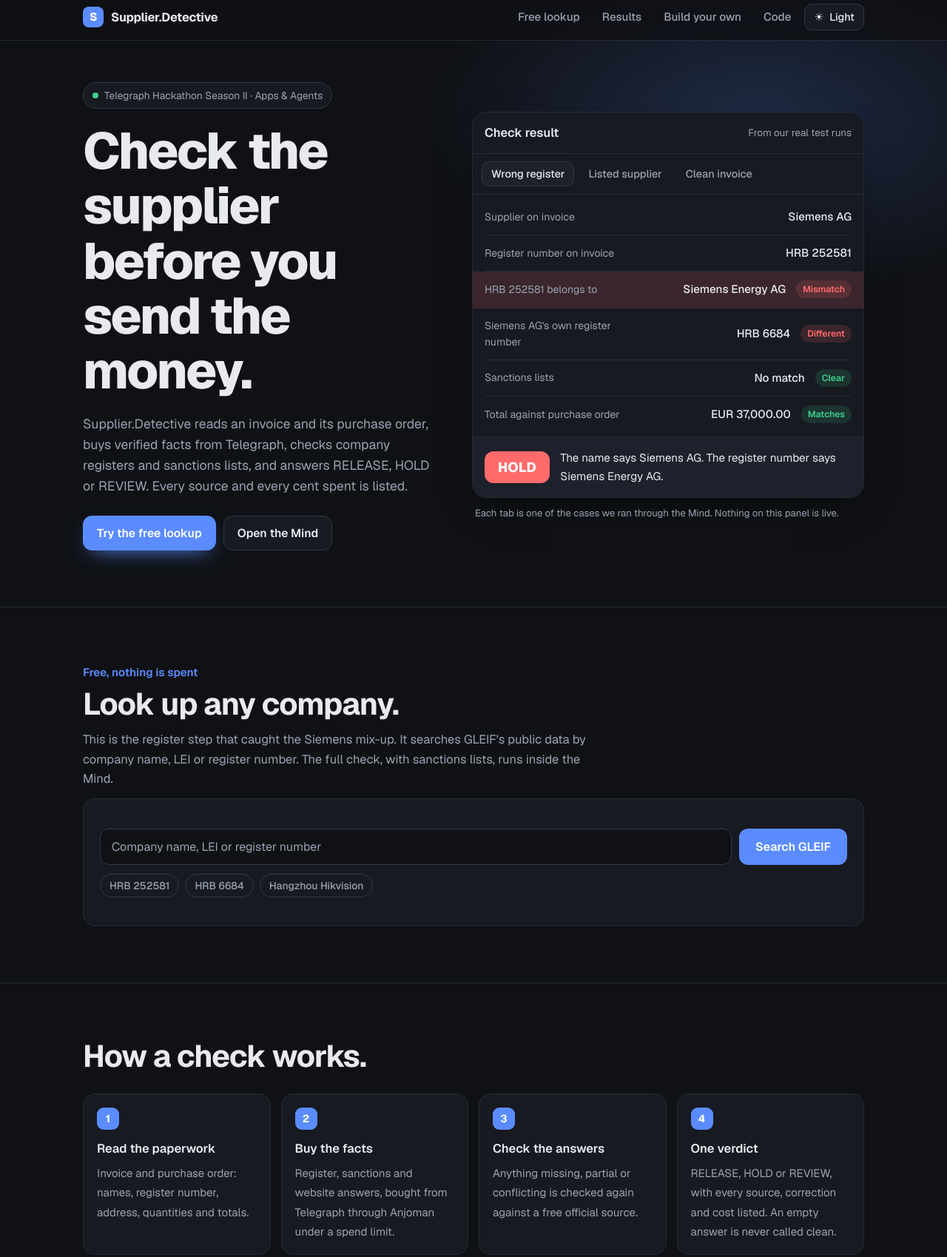
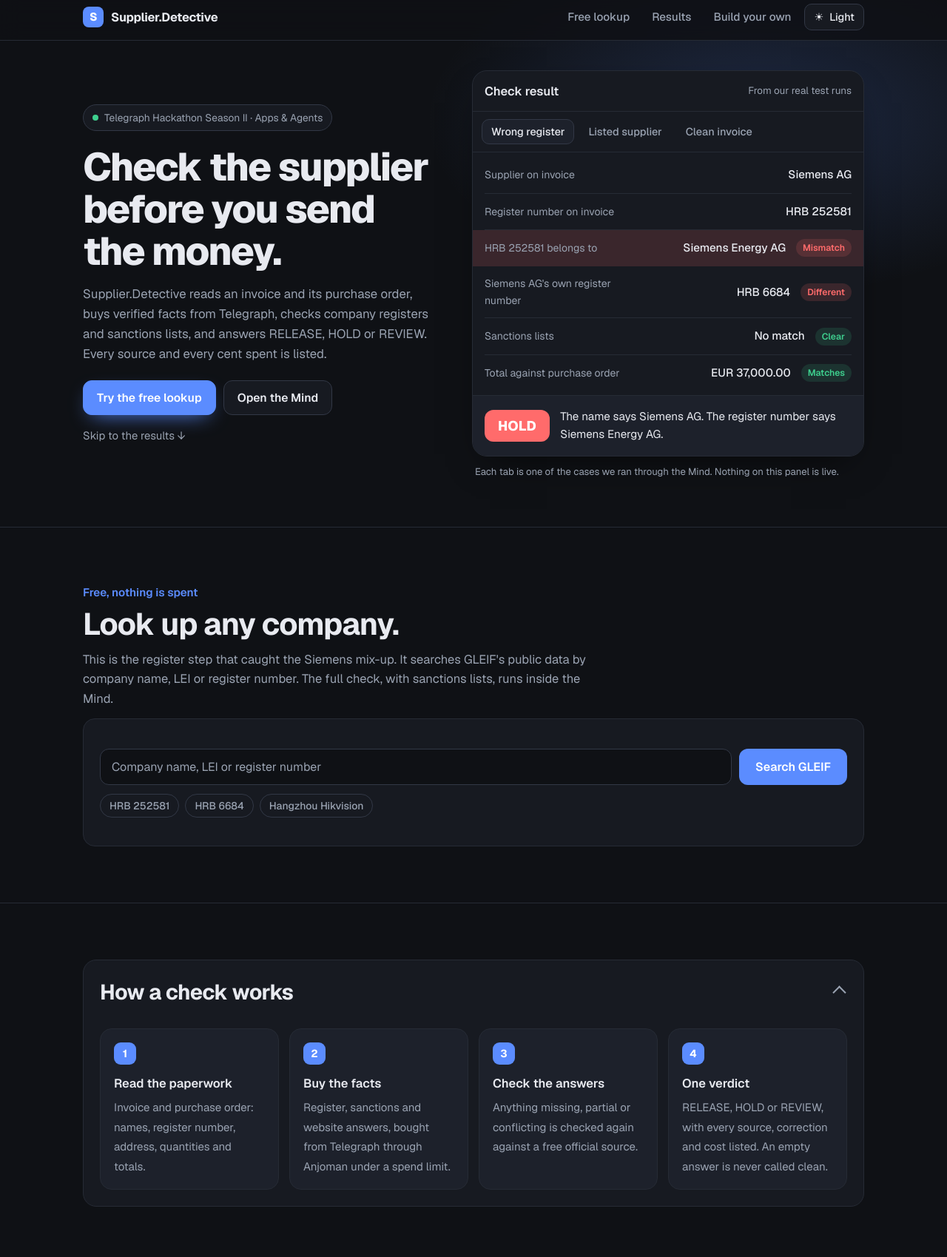
Before and after one commit to investor567768/telegraph-supplier-detective, a plain HTML site: page index.html in a window 1280 px wide. Shown: the part 8-1707 px from the top of the page at 74% size. Drawn offline with nearby package versions, Linux system fonts and the light colour scheme.

Commit message:
Homepage: smaller hero, folded sections, scroll reveal, footer links

```diff
--- a/index.html
+++ b/index.html
@@ -52,14 +52,16 @@
   @media (max-width:640px){ .nav a.opt { display:none; } }
 
   /* hero */
-  .hero { position:relative; padding:56px 0 76px; }
+  .hero { position:relative; padding:40px 0 64px; }
   .hero::before { content:""; position:absolute; inset:-60px 0 auto 0; height:560px; background:radial-gradient(640px 340px at 80% 30%, var(--bg-glow), transparent 70%); pointer-events:none; }
   .hero-grid { position:relative; display:grid; gap:44px; grid-template-columns:1fr; align-items:center; }
   @media (min-width:920px){ .hero-grid { grid-template-columns:1fr 1.1fr; } }
   .pill-top { display:inline-flex; gap:8px; align-items:center; border:1px solid var(--line-2); background:var(--surface); padding:6px 12px; border-radius:999px; font-size:.86rem; color:var(--muted); margin-bottom:20px; }
   .dot { width:8px; height:8px; border-radius:50%; background:var(--ok); }
-  h1 { font-size:clamp(2.4rem,7.6vw,4.3rem); font-weight:800; letter-spacing:-.035em; }
-  .lede { font-size:1.1rem; color:var(--muted); margin:20px 0 26px; }
+  h1 { font-size:clamp(2rem,5.4vw,3.3rem); font-weight:800; letter-spacing:-.035em; }
+  .lede { font-size:1.05rem; color:var(--muted); margin:16px 0 22px; }
+  .skip { display:inline-block; margin-top:16px; color:var(--muted); font-size:.93rem; text-decoration:none; }
+  .skip:hover { color:var(--text); }
   .btns { display:flex; flex-wrap:wrap; gap:10px; }
   .btn { display:inline-block; padding:12px 18px; border-radius:12px; font:600 .98rem 'Geist',sans-serif; text-decoration:none; border:1px solid var(--line-2); color:var(--text); background:var(--surface); }
   .btn:hover { border-color:var(--accent); }
@@ -141,7 +143,28 @@
   ul.plain li { margin-bottom:8px; }
   footer { padding:40px 0 64px; border-top:1px solid var(--line); color:var(--muted); font-size:.92rem; }
   footer p { max-width:80ch; }
-  @media (prefers-reduced-motion:reduce){ html{ scroll-behavior:auto; } .badge.pop{ animation:none; } }
+  /* scroll reveal (only when JS is on) */
+  .js .rv { opacity:0; transform:translateY(20px); transition:opacity .6s ease, transform .6s cubic-bezier(.2,.7,.2,1); transition-delay:var(--d,0s); }
+  .js .rv.in { opacity:1; transform:none; }
+
+  /* tap-to-open sections */
+  details.fold { background:var(--surface); border:1px solid var(--line); border-radius:18px; }
+  details.fold + details.fold { margin-top:14px; }
+  details.fold > summary { list-style:none; cursor:pointer; display:flex; justify-content:space-between; align-items:center; gap:14px; padding:20px 22px; font-size:clamp(1.3rem,3.6vw,1.8rem); font-weight:700; letter-spacing:-.02em; }
+  details.fold > summary::-webkit-details-marker { display:none; }
+  details.fold > summary::after { content:""; flex:none; width:11px; height:11px; border-right:2px solid var(--muted); border-bottom:2px solid var(--muted); transform:rotate(45deg); transition:transform .25s; margin-right:4px; }
+  details.fold[open] > summary::after { transform:rotate(-135deg); }
+  details.fold .fold-body { padding:0 22px 22px; }
+  details.fold .steps { margin-top:6px; }
+  details.fold .ba { margin-top:14px; }
+  details.fold .ba .card, details.fold .steps li { background:var(--surface-2); }
+
+  .foot-links { display:flex; flex-wrap:wrap; gap:10px; margin-bottom:22px; }
+  .foot-links a { display:inline-flex; gap:8px; align-items:center; padding:10px 14px; border:1px solid var(--line-2); border-radius:12px; color:var(--text); text-decoration:none; font-weight:600; font-size:.95rem; background:var(--surface); }
+  .foot-links a:hover { border-color:var(--accent); }
+  .foot-links a span { color:var(--accent); }
+
+  @media (prefers-reduced-motion:reduce){ .js .rv { opacity:1; transform:none; transition:none; }  html{ scroll-behavior:auto; } .badge.pop{ animation:none; } }
 </style>
 </head>
 <body>
@@ -153,7 +176,6 @@
       <a class="opt" href="#lookup">Free lookup</a>
       <a class="opt" href="#results">Results</a>
       <a class="opt" href="#setup">Build your own</a>
-      <a href="https://github.com/investor567768/telegraph-supplier-detective">Code</a>
       <button class="theme" id="theme" type="button" aria-label="Switch between dark and light mode"><span id="themeIcon">☀</span><span id="themeText">Light</span></button>
     </nav>
   </div>
@@ -170,6 +192,7 @@
         <a class="btn primary" href="#lookup">Try the free lookup</a>
         <a class="btn" href="https://hellominds.ai/profile/minds/3be43c42-f36b-1410-8467-00039ce7df11">Open the Mind</a>
       </div>
+      <a class="skip" href="#results">Skip to the results &darr;</a>
     </div>
 
     <div>
@@ -208,15 +231,19 @@
   </div>
 </section>
 
-<section class="block">
+<section class="block" id="how">
   <div class="wrap">
-    <h2>How a check works.</h2>
-    <ol class="steps">
+    <details class="fold" id="fold-how">
+      <summary>How a check works</summary>
+      <div class="fold-body">
+        <ol class="steps">
       <li><b>Read the paperwork</b><span>Invoice and purchase order: names, register number, address, quantities and totals.</span></li>
       <li><b>Buy the facts</b><span>Register, sanctions and website answers, bought from Telegraph through Anjoman under a spend limit.</span></li>
       <li><b>Check the answers</b><span>Anything missing, partial or conflicting is checked again against a free official source.</span></li>
       <li><b>One verdict</b><span>RELEASE, HOLD or REVIEW, with every source, correction and cost listed. An empty answer is never called clean.</span></li>
     </ol>
+      </div>
+    </details>
   </div>
 </section>
 
@@ -254,15 +281,20 @@
   </div>
 </section>
 
-<section class="block">
+<section class="block" id="bug">
   <div class="wrap">
-    <h2>It found a real bug.</h2>
-    <p class="muted">Asked for Siemens AG's register number, one Telegraph provider returned the company's LEI instead. The provider's builder confirmed it and fixed it. <a href="https://anjoman.ai/shared/OVQKl9jT5_bGRr7K_7qIhg">See the receipt.</a></p>
+    <details class="fold" id="fold-bug">
+      <summary>It found a real bug in a provider</summary>
+      <div class="fold-body">
+        <p class="muted">Asked for Siemens AG's register number, one Telegraph provider returned the company's LEI instead. The provider's builder confirmed it and fixed it. <a href="https://anjoman.ai/shared/OVQKl9jT5_bGRr7K_7qIhg">See the receipt.</a></p>
     <div class="ba">
       <div class="card"><h3>The answer was the wrong shape</h3><p class="muted">A register number was requested. An LEI came back.</p></div>
       <div class="card"><h3>The Mind held the decision</h3><p class="muted">It recovered HRB 6684 (Amtsgericht München) from GLEIF before releasing.</p></div>
       <div class="card"><h3>The provider fixed it</h3><p class="muted">The builder confirmed the bug in the Telegraph Discord.</p></div>
     </div>
+
+      </div>
+    </details>
   </div>
 </section>
 
@@ -272,7 +304,7 @@
     <p class="muted">The setup guide connects any Mind to Anjoman using only the Mind's HTTP tool and an API key. The key stays in the Mind's private store, never on this site.</p>
     <div class="btns">
       <a class="btn primary" href="https://github.com/investor567768/telegraph-supplier-detective/blob/main/SETUP.md">Open the setup guide</a>
-      <a class="btn" href="https://github.com/investor567768/telegraph-supplier-detective">Code and case files</a>
+      <a class="btn" href="https://github.com/investor567768/telegraph-supplier-detective">Code and case files &#8599;</a>
     </div>
 
     <div class="strip">
@@ -296,11 +328,35 @@
 
 <footer>
   <div class="wrap">
+    <div class="foot-links">
+      <a href="https://github.com/investor567768/telegraph-supplier-detective">Code <span>&#8599;</span></a>
+      <a href="https://github.com/investor567768/telegraph-supplier-detective/blob/main/SETUP.md">Setup guide <span>&#8599;</span></a>
+      <a href="https://hellominds.ai/profile/minds/3be43c42-f36b-1410-8467-00039ce7df11">The Mind <span>&#8599;</span></a>
+    </div>
     <p>Built by Chrysolite for Telegraph Hackathon Season II. Paid answers come from Telegraph providers through Anjoman. Free sources: GLEIF, UN, OFAC, EU, UK, Federal Register and eCFR.</p>
   </div>
 </footer>
 
 <script>
+/* scroll reveal */
+(function(){
+  const noAnim = matchMedia('(prefers-reduced-motion: reduce)').matches || new URLSearchParams(location.search).has('noanim') || !('IntersectionObserver' in window);
+  if (innerWidth >= 900) document.querySelectorAll('details.fold').forEach(d => d.open = true);
+  if (noAnim) return;
+  document.documentElement.classList.add('js');
+  const sel = '.block h2, .block > .wrap > p, .block > .wrap > .btns, .kicker, .card, .steps li, .cmp, .honest, .strip div, details.fold, .block h3, .block ul.plain, .foot-links, footer p';
+  const els = [...document.querySelectorAll(sel)].filter(el => !el.closest('.hero'));
+  els.forEach(el => {
+    el.classList.add('rv');
+    const sibs = [...el.parentElement.children].filter(x => x.classList.contains('rv') || els.includes(x));
+    el.style.setProperty('--d', Math.min(sibs.indexOf(el) * 0.08, 0.4) + 's');
+  });
+  const io = new IntersectionObserver((entries) => {
+    entries.forEach(e => { if (e.isIntersecting) { e.target.classList.add('in'); io.unobserve(e.target); } });
+  }, { threshold: 0.12, rootMargin: '0px 0px -6% 0px' });
+  els.forEach(el => io.observe(el));
+})();
+
 /* theme */
 const root=document.documentElement, tBtn=document.getElementById('theme');
 function setTheme(t,save){
```
